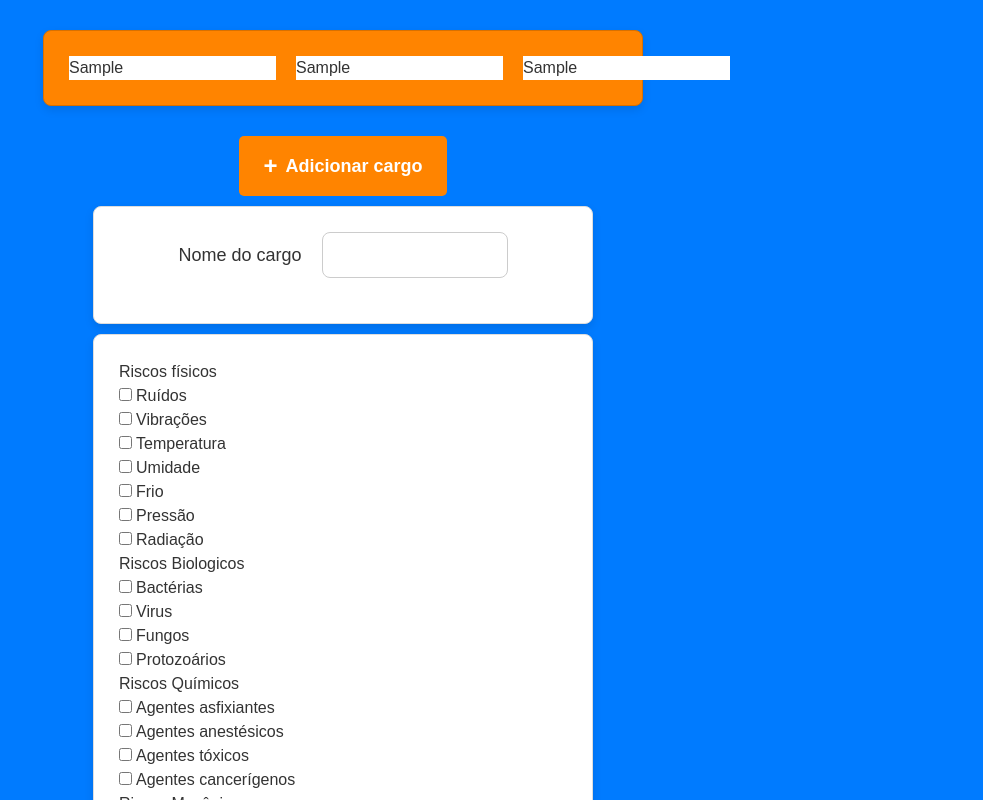
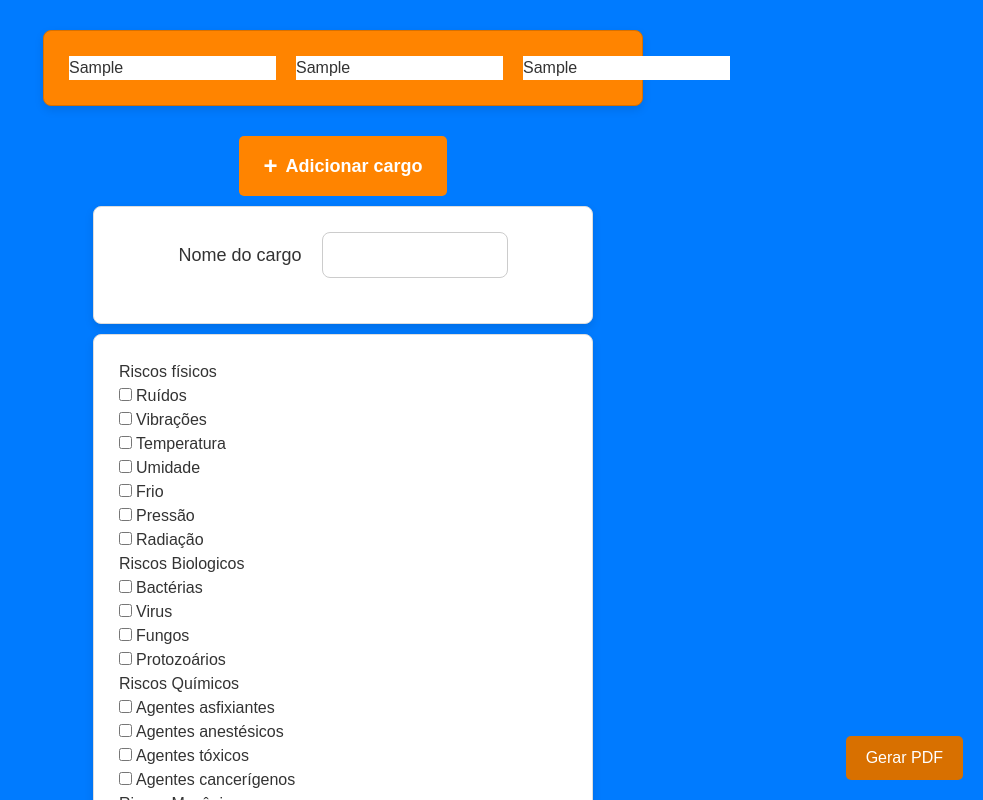
Before and after one commit to JeanToral/SOS-Project, a React (Create React App) app: page /home in a window 1280 px wide. Both pictures are taken after typing "Sample", "Sample", "Sample" into the empty fields and a click on the button "Adicionar cargo". Shown: the top 800 px of the page, without its empty margins (297-1280 px from the left). Built offline with nearby package versions, Linux system fonts and the light colour scheme.

Commit message:
update front

```diff
--- a/src/Pages/Home/Home.scss
+++ b/src/Pages/Home/Home.scss
@@ -9,3 +9,18 @@ body {
     background-color: #007bff;
     color: #333;
 }
+
+.pdfButton {
+    position: fixed;
+    bottom: 20px;
+    right: 20px;
+    background-color: #d87000;
+    color: #fff;
+    padding: 10px 20px;
+    border-radius: 5px;
+    cursor: pointer;
+
+    &:hover {
+        background-color: #bd6200;
+    }
+}
--- a/src/Pages/Home/Home.tsx
+++ b/src/Pages/Home/Home.tsx
@@ -134,7 +134,7 @@ const Home: React.FC = () => {
                     riscosData={riscosData} // Pass riscosData as a single prop
                 />
             ))}
-            {cargosList.length > 0 && <button onClick={exportToPdf}>Exportar para PDF</button>}
+            {cargosList.length > 0 && <button className='pdfButton' onClick={exportToPdf}>Gerar PDF</button>}
         </div>
     );
 };
```
